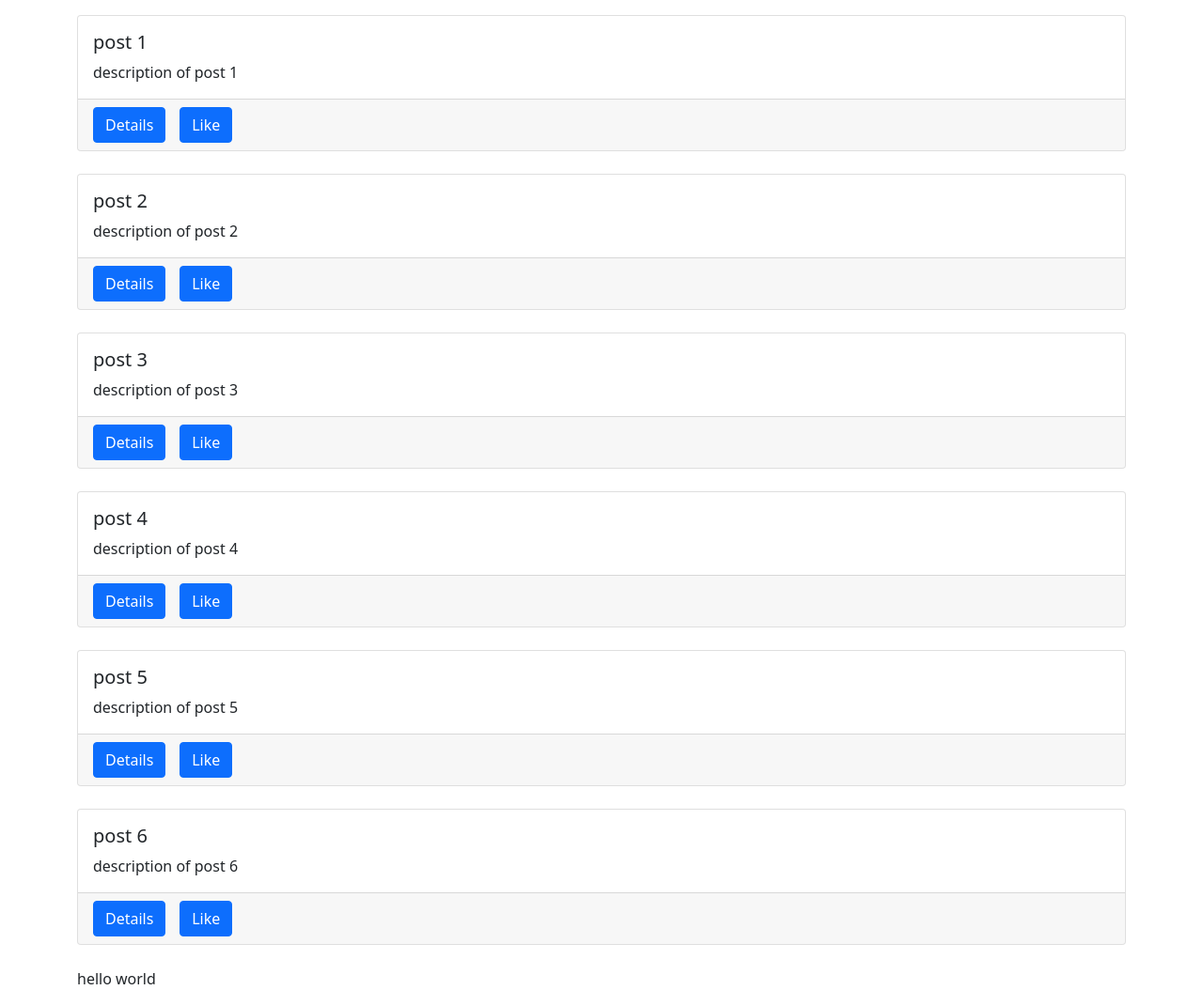
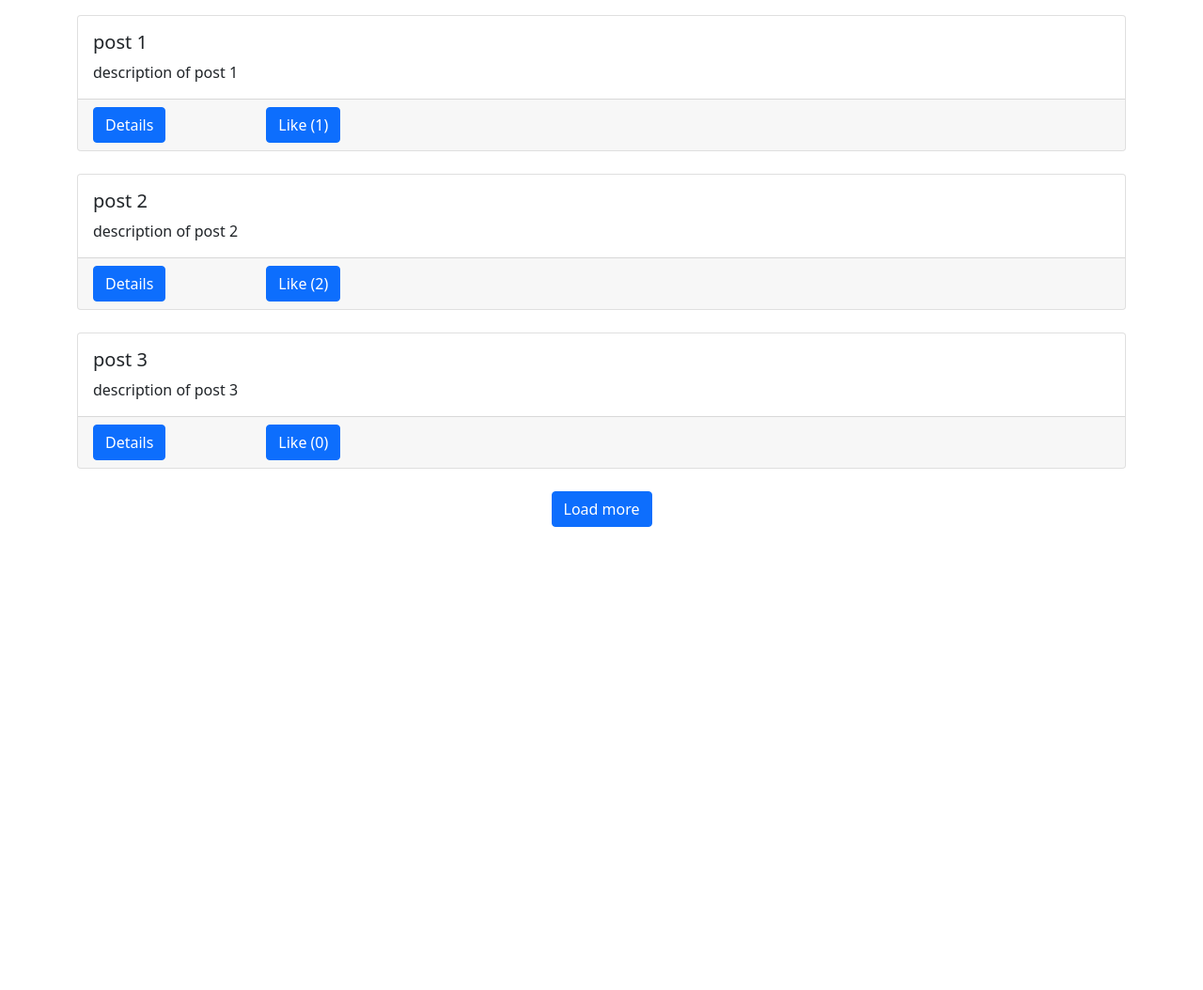
Before and after one commit to dhruvpatel2608/assignment4, a Django app: page / in a window 1280 px wide. Shown: the whole page at 94% size. After the commit the page ends 561 px from the top, so only its background shows below. Run offline with Django 5.2, Linux system fonts and the light colour scheme; data comes from the database, SQL or seed files in the repository; both versions use the stored data as it was after the commit; some libraries are stand-ins or nearby versions.

Commit message:
now I completed loading more posts with a button click and working like button

```diff
--- a/src/posts/models.py
+++ b/src/posts/models.py
@@ -14,3 +14,7 @@ class Post(models.Model):
 
     def __str__(self):
         return str(self.title)
+
+    @property
+    def like_count(self):
+        return self.liked.all().count()
--- a/src/posts/static/posts/main.js
+++ b/src/posts/static/posts/main.js
@@ -1,25 +1,57 @@
 console.log('hello world')
 
-const helloWorldBox = document.getElementById('hello-world')
 const postsBox = document.getElementById('posts-box')
 const spinnerBox = document.getElementById('spinner-box')
+const loadBtn = document.getElementById('load-btn')
+const endBox = document.getElementById('end-box')
 
+const getCookie =(name) => {
+    let cookieValue = null;
+    if (document.cookie && document.cookie !== '') {
+        const cookies = document.cookie.split(';');
+        for (let i = 0; i < cookies.length; i++) {
+            const cookie = cookies[i].trim();
+            // Does this cookie string begin with the name we want?
+            if (cookie.substring(0, name.length + 1) === (name + '=')) {
+                cookieValue = decodeURIComponent(cookie.substring(name.length + 1));
+                break;
+            }
+        }
+    }
+    return cookieValue;
+}
+const csrftoken = getCookie('csrftoken');
+
+const likeUnlikePost = ()=> {
+    const likeUnlikeForms = [...document.getElementsByClassName('like-unlike-forms')]
+    likeUnlikeForms. forEach(form=> form.addEventListener('submit', e=>{
+        e.preventDefault()
+        const clickedId = e.target.getAttribute('data-form-id')
+        const clickedBtn = document.getElementById(`like-unlike-${clickedId}`)
 
         $.ajax({
-    type: 'GET',
-    url: '/hello-world/',
+            type: 'POST',
+            url: "/like-unlike/",
+            data: {
+              'csrfmiddlewaretoken': csrftoken,
+              'pk': clickedId,
+            },
             success: function(response){
-        console.log('success', response.text)
-        helloWorldBox.textContent = response.text
+                console.log(response)
+                clickedBtn.textContent = response.liked ? `Unlike (${response.count})`: `Like (${response.count})`
             },
             error: function(error){
-        console.log('error', error)
+                console.log(error)
             }
         })
+    }))
+}
+let visible = 3
 
+const getData = () => {
     $.ajax({
         type: 'GET',
-    url: '/data/',
+        url: `/data/${visible}/`,
         success: function(response){
             console.log(response)
             const data = response.data
@@ -35,20 +67,40 @@ $.ajax({
                             </div>
                             <div class="card-footer">
                                 <div class="row">
-                                <div class="col-1">
+                                    <div class="col-2">
                                         <a href="#" class="btn btn-primary">Details</a>
                                     </div>
-                                <div class="col-1">
-                                    <a href="#" class="btn btn-primary">Like</a>
+                                    <div class="col-2">
+                                        <form class="like-unlike-forms" data-form-id="${el.id}">
+                                            <button href="#" class="btn btn-primary" id="like-unlike-${el.id}">${el.liked ? `Unlike (${el.count})`: `Like (${el.count})`}</button>
+                                        </form>
                                     </div>
                                 </div>
                             </div>
                         </div>
                     `
                 });
+                likeUnlikePost()
             }, 100)
+            console.log(response.size)
+            if (response.size === 0) {
+                endBox. textContent = 'No posts added yet ... '
+            }
+            else if (response.size <= visible){
+                loadBtn.classList.add('not-visible')
+                endBox. textContent = 'No more posts to load ... '
+            }
         },
         error: function(error){
             console.log(error)
         }
     })
+}
+
+loadBtn.addEventListener('click', ()=>{
+    spinnerBox.classList. remove('not-visible')
+    visible += 3
+    getData()
+})
+
+getData()
--- a/src/posts/templates/posts/main.html
+++ b/src/posts/templates/posts/main.html
@@ -15,9 +15,11 @@ posts
         {{obj.title}} - {{obj.body}} <br>
     {% endfor %}
 -->
+    <div id="posts-box" ></div>
     <div id="spinner-box" class="text-center">
         <div class="spinner-border" role="status"></div>
     </div>
-    <div id="posts-box" ></div>
-    <div id="hello-world"></div>
+    <div class="text-center mb-3" id="end-box">
+        <button class="btn btn-primary" id="load-btn">Load more</button>
+    </div>
 {% endblock content %}
--- a/src/posts/urls.py
+++ b/src/posts/urls.py
@@ -2,6 +2,8 @@ from django.urls import path
 from .views import (
     post_list_and_create,
     load_post_data_view,
+    like_unlike_post,
+
     hello_world_view
 )
 
@@ -9,7 +11,8 @@ app_name = 'posts'
 
 urlpatterns = [
     path('', post_list_and_create, name='main-board'),
-    path('data/', load_post_data_view, name='posts-data'),
+    path('like-unlike/', like_unlike_post, name='like-unlike'),
+    path('data/<int:num_posts>/', load_post_data_view, name='posts-data'),
 
     path('hello-world/', hello_world_view, name='hello-world'),
 ]
--- a/src/posts/views.py
+++ b/src/posts/views.py
@@ -7,7 +7,12 @@ def post_list_and_create(request):
     qs = Post.objects.all()
     return render(request, 'posts/main.html', {'qs' :qs})
 
-def load_post_data_view(request):
+def load_post_data_view(request, num_posts):
+    visible = 3
+    upper = num_posts
+    lower = upper - visible
+    size = Post.objects.all().count()
+
     qs = Post.objects.all()
     data = []
     for obj in qs:
@@ -15,10 +20,24 @@ def load_post_data_view(request):
         'id': obj.id,
         'title': obj.title,
         'body': obj.body,
+        'liked': True if request.user in obj.liked.all() else False,
+        'count': obj.like_count,
         'author': obj.author.user.username
         }
         data.append(item)
-    return JsonResponse({'data': data})
+    return JsonResponse({'data': data[lower:upper], 'size': size})
+
+def like_unlike_post(request):
+    if request.headers.get('x-requested-with') == 'XMLHttpRequest':
+        pk = request.POST.get('pk')
+        obj = Post.objects.get(pk=pk)
+        if request.user in obj.liked.all():
+            liked = False
+            obj.liked.remove(request.user)
+        else:
+            liked = True
+            obj.liked.add(request.user)
+        return JsonResponse({'liked': liked, 'count': obj.liked.count()})
 
 def hello_world_view(request):
     return JsonResponse({'text': 'hello world'})
```
Also changed, not shown: src/db.sqlite3. Lines whose indentation alone changed are shown as unchanged.
